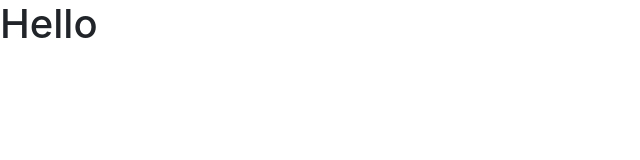
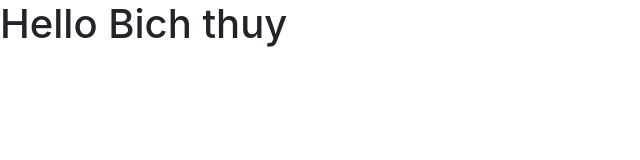
Before and after one commit to bichthuy117/bichthuy117.github.io, a plain HTML site: page index.html in a window 1280 px wide. Shown: the whole page, without its empty margins (0-640 px from the left). Drawn offline with nearby package versions, Linux system fonts and the light colour scheme.

Commit message:
commit second

```diff
--- a/index.html
+++ b/index.html
@@ -10,7 +10,7 @@
     <link rel="stylesheet" href="https://stackpath.bootstrapcdn.com/bootstrap/4.3.1/css/bootstrap.min.css" integrity="sha384-ggOyR0iXCbMQv3Xipma34MD+dH/1fQ784/j6cY/iJTQUOhcWr7x9JvoRxT2MZw1T" crossorigin="anonymous">
   </head>
   <body>
-      <h1>Hello</h1>
+      <h1>Hello Bich thuy</h1>
     <!-- Optional JavaScript -->
     <!-- jQuery first, then Popper.js, then Bootstrap JS -->
     <script src="https://code.jquery.com/jquery-3.3.1.slim.min.js" integrity="sha384-q8i/X+965DzO0rT7abK41JStQIAqVgRVzpbzo5smXKp4YfRvH+8abtTE1Pi6jizo" crossorigin="anonymous"></script>
```
